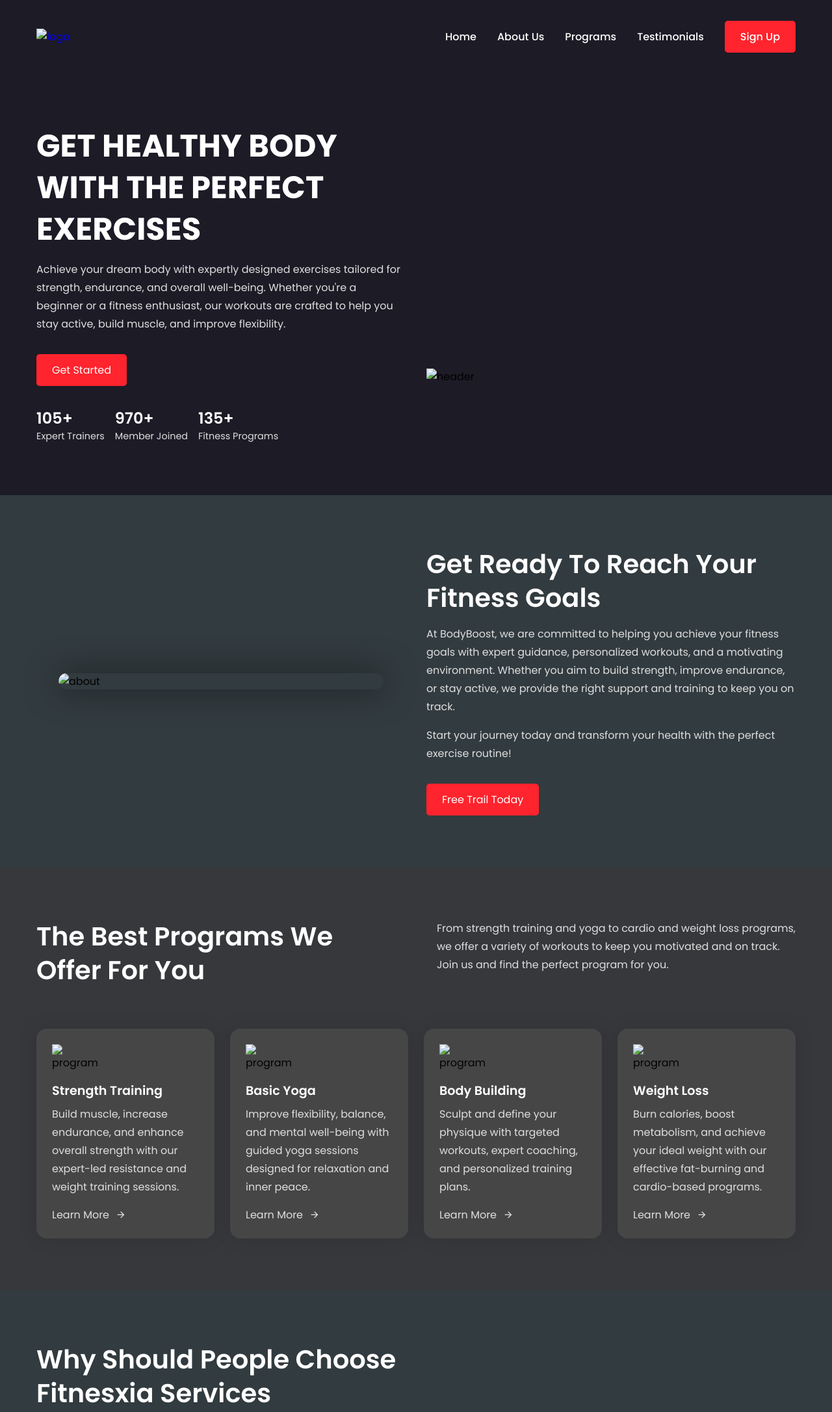
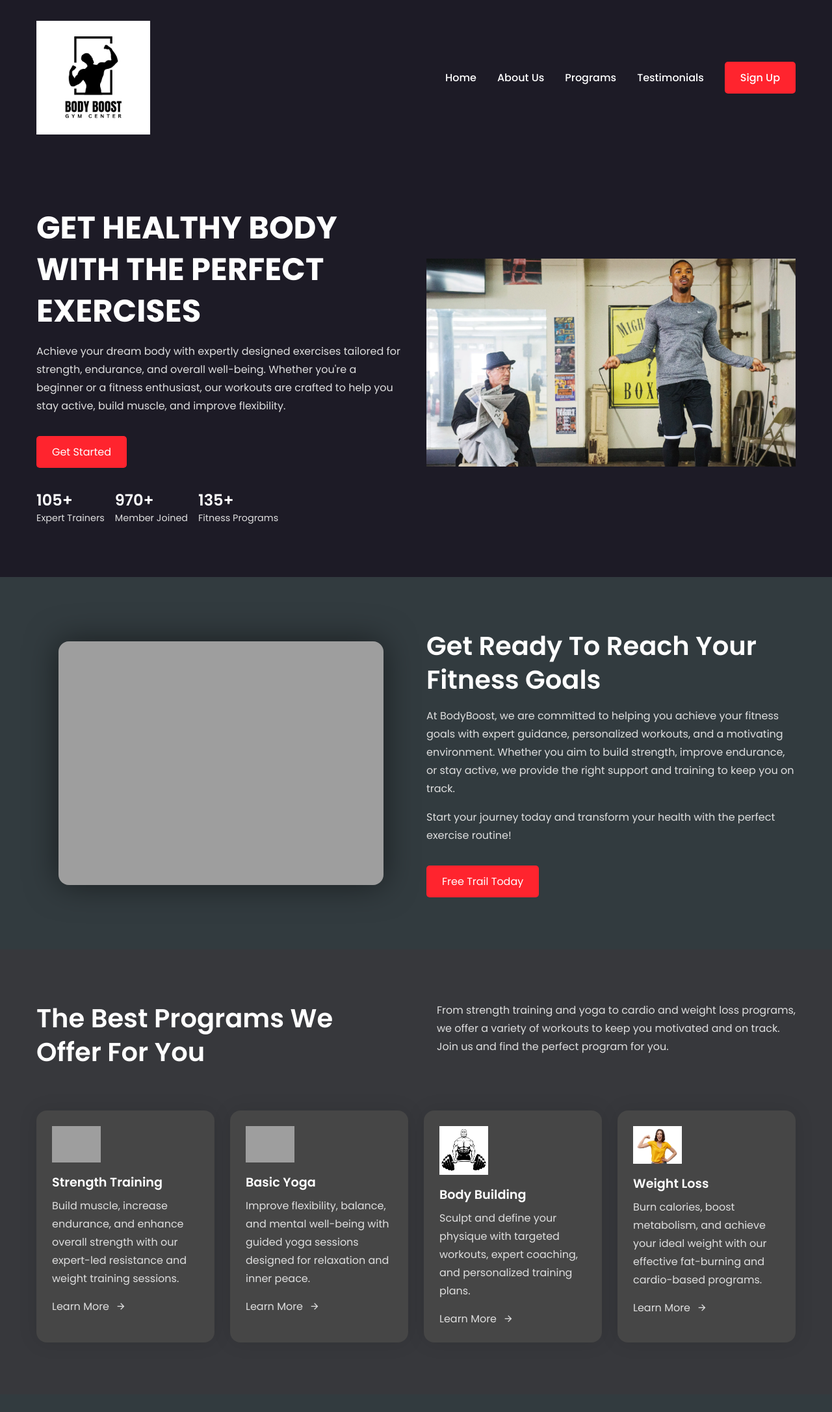
Before and after one commit to renatuly/bodyboost, a plain HTML site: page index.html in a window 1280 px wide. Shown: the top 2173 px of the page at 65% size. Drawn offline with nearby package versions, Linux system fonts and the light colour scheme; the site is published under a folder, as on GitHub Pages, so addresses that start at the root find nothing; a script that the page names is missing.

Commit message:
Update index.html

```diff
--- a/index.html
+++ b/index.html
@@ -20,7 +20,7 @@
         <div class="nav__header">
           <div class="nav__logo">
             <a href="#">
-              <img src="/logo.png" alt="logo" />
+              <img src="logo.png" alt="logo" />
             </a>
           </div>
           <div class="nav__menu__btn" id="menu-btn">
@@ -39,7 +39,7 @@
       </nav>
       <div class="section__container header__container" id="home">
         <div class="header__image">
-          <img src="/main.webp" alt="header" />
+          <img src="main.webp" alt="header" />
         </div>
         <div class="header__content">
           <h1>GET HEALTHY BODY WITH THE PERFECT EXERCISES</h1>
@@ -73,7 +73,7 @@
     <section class="about" id="about">
       <div class="section__container about__container">
         <div class="about__image">
-          <img src="/heeader.png" alt="about" />
+          <img src="heeader.png" alt="about" />
         </div>
         <div class="about__content">
           <h2 class="section__header">Get Ready To Reach Your Fitness Goals</h2>
@@ -107,7 +107,7 @@
         </div>
         <div class="program__grid">
           <div class="program__card">
-            <img src="/program1.png" alt="program" />
+            <img src="program1.png" alt="program" />
             <h4>Strength Training</h4>
             <p>
               Build muscle, increase endurance, and enhance overall strength
@@ -119,7 +119,7 @@
             </a>
           </div>
           <div class="program__card">
-            <img src="/program2.jpg" alt="program" />
+            <img src="program2.jpg" alt="program" />
             <h4>Basic Yoga</h4>
             <p>
               Improve flexibility, balance, and mental well-being with guided
@@ -131,7 +131,7 @@
             </a>
           </div>
           <div class="program__card">
-            <img src="/program4.jpg" alt="program" />
+            <img src="program4.jpg" alt="program" />
             <h4>Body Building</h4>
             <p>
               Sculpt and define your physique with targeted workouts, expert
@@ -143,7 +143,7 @@
             </a>
           </div>
           <div class="program__card">
-            <img src="/program3.jpg" alt="program" />
+            <img src="program3.jpg" alt="program" />
             <h4>Weight Loss</h4>
             <p>
               Burn calories, boost metabolism, and achieve your ideal weight
@@ -202,7 +202,7 @@
           </div>
         </div>
         <div class="service__image">
-          <img src="/service.avif" alt="service" />
+          <img src="service.avif" alt="service" />
         </div>
       </div>
     </section>
@@ -227,7 +227,7 @@
               <div class="swiper-slide">
                 <div class="testimonial__card">
                   <div class="user__details">
-                    <img src="/person3.avif" alt="user" />
+                    <img src="person3.avif" alt="user" />
                     <div>
                       <h4>David Beckham</h4>
                       <h5>A professional Dancer</h5>
@@ -250,7 +250,7 @@
               <div class="swiper-slide">
                 <div class="testimonial__card">
                   <div class="user__details">
-                    <img src="/person1.avif" alt="user" />
+                    <img src="person1.avif" alt="user" />
                     <div>
                       <h4>Sophia Martinez</h4>
                       <h5>Yoga Instructor</h5>
@@ -273,7 +273,7 @@
               <div class="swiper-slide">
                 <div class="testimonial__card">
                   <div class="user__details">
-                    <img src="/person2.jpeg" alt="user" />
+                    <img src="person2.jpeg" alt="user" />
                     <div>
                       <h4>Daniel Roberts</h4>
                       <h5>Business Analyst</h5>
@@ -351,7 +351,7 @@
       </div>
       <div class="section__container footer__bar">
         <a href="#" class="footer__logo">
-          <img src="/logo.png" alt="logo" />
+          <img src="logo.png" alt="logo" />
         </a>
         <p>Copyright © 2025 Web Design Mastery. All rights reserved.</p>
         <ul class="footer__socials">
```
